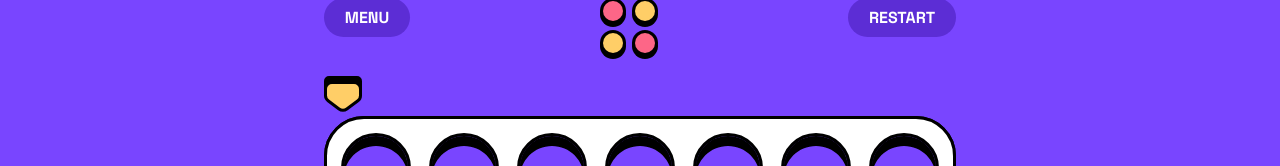
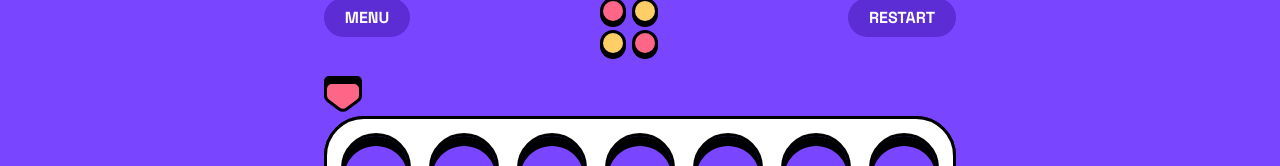
Before and after one commit to Vasallius/connect-four, a React (Vite) app: page /game in a window 1280 px wide. Shown: the top 166 px of the page. Built offline with nearby package versions, Linux system fonts and the light colour scheme; the HTML template or start-up script is replaced by a standard one.

Commit message:
feat: update marker head color depending on turn

```diff
--- a/src/components/Board.jsx
+++ b/src/components/Board.jsx
@@ -3,6 +3,7 @@ import CounterYellowLarge from "../assets/images/counter-yellow-large.svg";
 import CounterRedLarge from "../assets/images/counter-red-large.svg";
 import { Marker } from "./Marker";
 import MarkerYellow from "../assets/images/marker-yellow.svg";
+import MarkerRed from "../assets/images/marker-red.svg";
 import { useState } from "react";
 
 /* eslint-disable react/prop-types */
@@ -64,7 +65,11 @@ export function Board({ WhiteBoard, BlackBoard }) {
       onClick={handleClick}
       onMouseMove={handleMouseMove}
     >
-      <Marker MarkerRed={MarkerYellow} x={markerPosition.x} y={-40} />
+      <Marker
+        marker={turn === "yellow" ? MarkerYellow : MarkerRed}
+        x={markerPosition.x}
+        y={-40}
+      />
       <img className="z-30 top-0 absolute" src={WhiteBoard} alt="" />
       <img className="z-10 mt-10" src={BlackBoard} alt="" />
       {/* <img
--- a/src/components/Marker.jsx
+++ b/src/components/Marker.jsx
@@ -1,10 +1,10 @@
 import { useState, useRef } from "react";
 
-export function Marker({ MarkerRed, x, y }) {
+export function Marker({ marker, x, y }) {
   let style = {
     position: "absolute",
     left: x,
     top: y,
   };
-  return <img style={style} src={MarkerRed} alt="" />;
+  return <img style={style} src={marker} alt="" />;
 }
```
